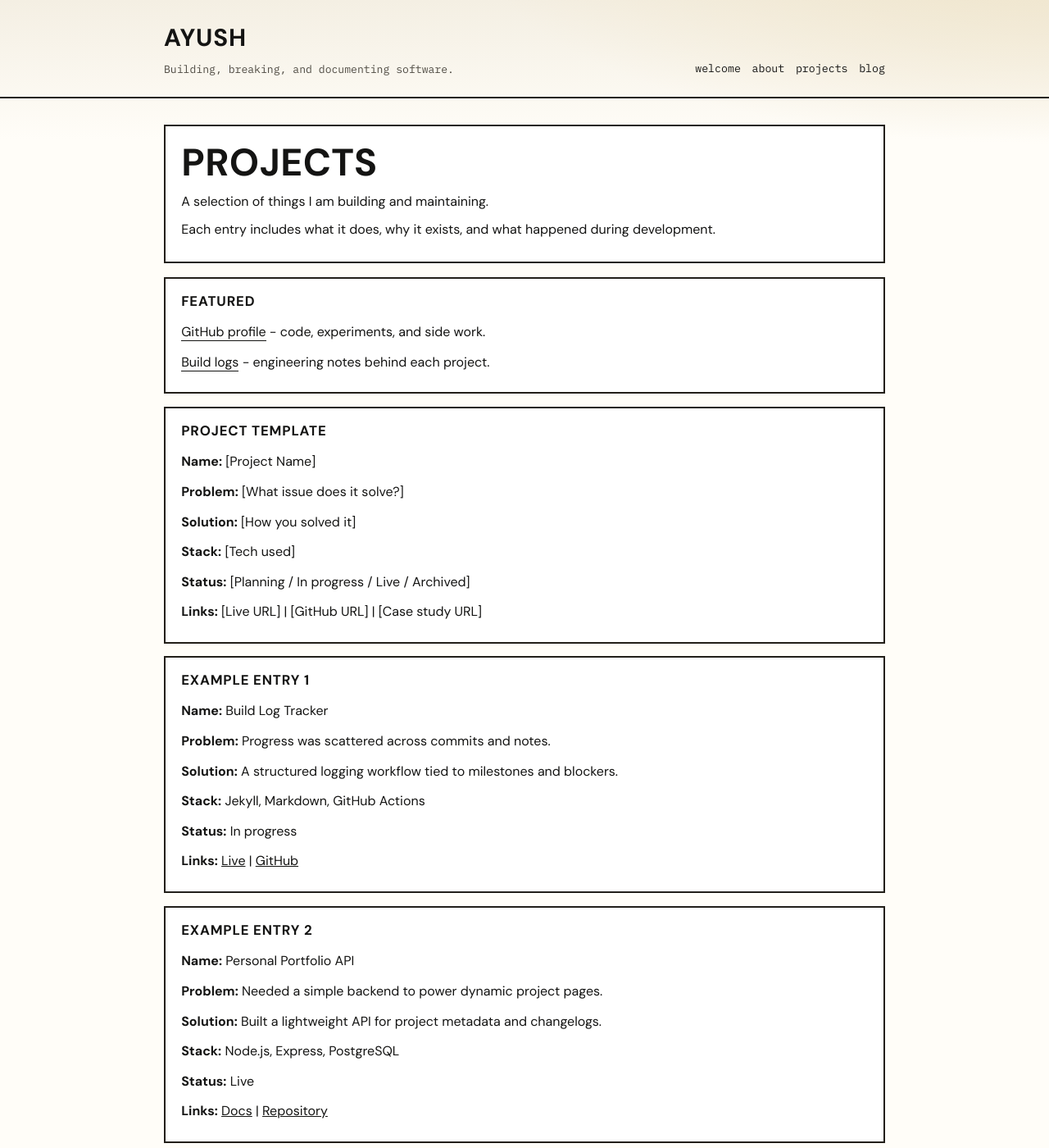
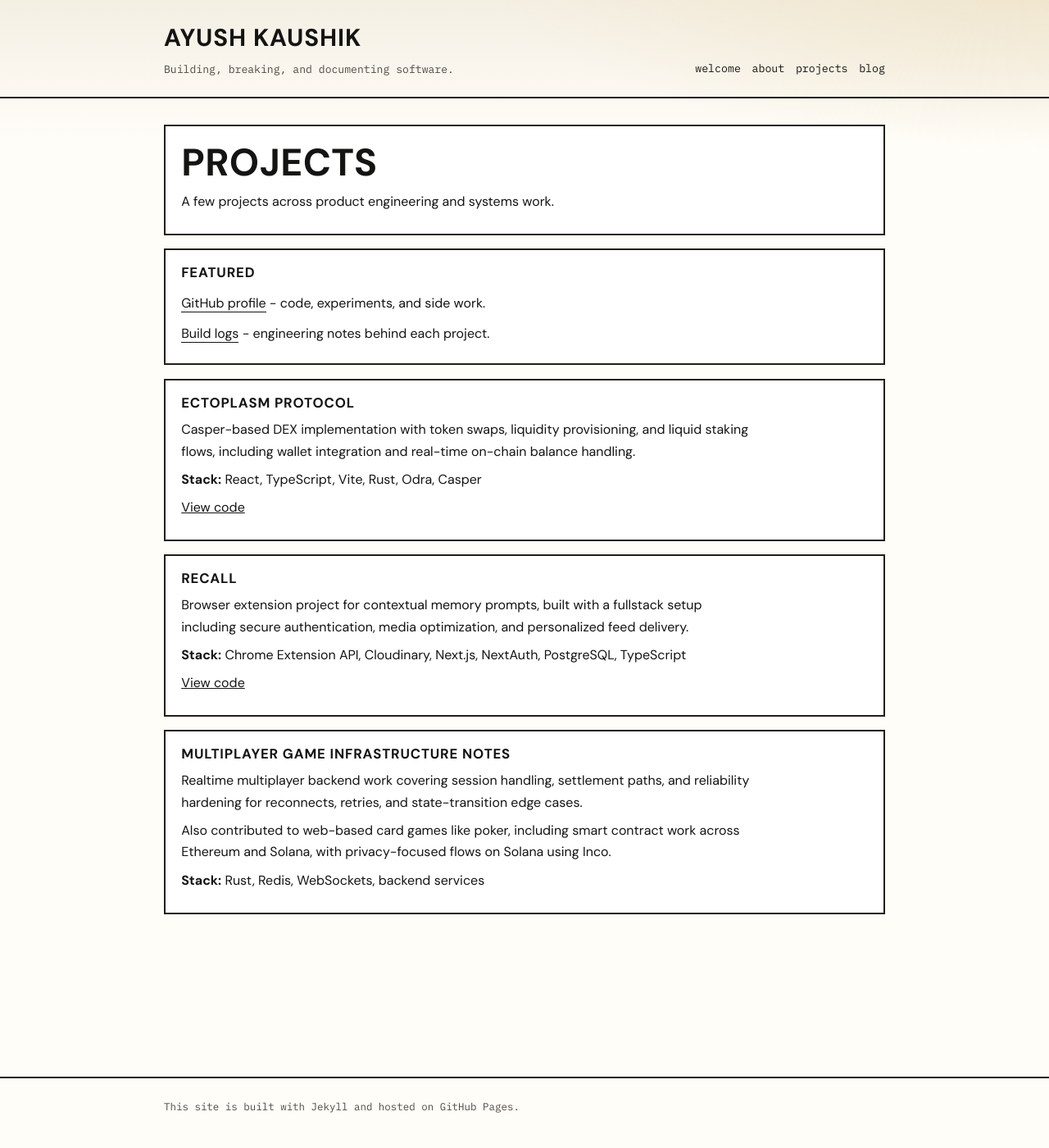
Before and after one commit to ayush99336/ayush99336.github.io, a Jekyll site: the page built from projects.md, in a window 1280 px wide and 1400 px high. Shown: the whole window at 82% size. Built offline with Jekyll 4.4.1, drawn with Linux system fonts in a browser that asks for light colours.

Commit message:
Update personal information and project descriptions in config and markdown files for clarity and completeness

```diff
--- a/_config.yml
+++ b/_config.yml
@@ -1,12 +1,12 @@
-title: Ayush
-email: hello@example.com
+title: Ayush Kaushik
+email: ayushkaushikhere@gmail.com
 description: >-
-  A developer's personal archive.
+  A personal archive of what I build, what breaks, and what I learn while shipping.
 tagline: Building, breaking, and documenting software.
 baseurl: ""
 url: ""
 lang: en
-author: Ayush
+author: Ayush Kaushik
 
 nav_links:
   - title: About
@@ -19,10 +19,10 @@ nav_links:
 social_links:
   - title: GitHub
     url: https://github.com/ayush99336
-  - title: X
-    url: https://x.com/
+  - title: LinkedIn
+    url: https://linkedin.com/in/ayushkaushik-ism
   - title: Email
-    url: mailto:hello@example.com
+    url: mailto:ayushkaushikhere@gmail.com
 
 markdown: kramdown
 permalink: /:categories/:year/:month/:day/:title/
--- a/projects.md
+++ b/projects.md
@@ -6,8 +6,7 @@ permalink: /projects/
 
 <section class="panel stagger stagger-1">
   <h1>Projects</h1>
-  <p>A selection of things I am building and maintaining.</p>
-  <p>Each entry includes what it does, why it exists, and what happened during development.</p>
+  <p>A few projects across product engineering and systems work.</p>
 </section>
 
 <section class="panel quick-links stagger stagger-2">
@@ -19,37 +18,34 @@ permalink: /projects/
 </section>
 
 <section class="panel stagger stagger-3">
-  <h2>Project Template</h2>
-  <ul>
-    <li><strong>Name:</strong> [Project Name]</li>
-    <li><strong>Problem:</strong> [What issue does it solve?]</li>
-    <li><strong>Solution:</strong> [How you solved it]</li>
-    <li><strong>Stack:</strong> [Tech used]</li>
-    <li><strong>Status:</strong> [Planning / In progress / Live / Archived]</li>
-    <li><strong>Links:</strong> [Live URL] | [GitHub URL] | [Case study URL]</li>
-  </ul>
+  <h2>Ectoplasm Protocol</h2>
+  <p>
+    Casper-based DEX implementation with token swaps, liquidity provisioning, and liquid staking flows, including wallet
+    integration and real-time on-chain balance handling.
+  </p>
+  <p><strong>Stack:</strong> React, TypeScript, Vite, Rust, Odra, Casper</p>
+  <p><a href="https://github.com/ayush99336" target="_blank" rel="noopener noreferrer">View code</a></p>
 </section>
 
 <section class="panel stagger stagger-4">
-  <h2>Example Entry 1</h2>
-  <ul>
-    <li><strong>Name:</strong> Build Log Tracker</li>
-    <li><strong>Problem:</strong> Progress was scattered across commits and notes.</li>
-    <li><strong>Solution:</strong> A structured logging workflow tied to milestones and blockers.</li>
-    <li><strong>Stack:</strong> Jekyll, Markdown, GitHub Actions</li>
-    <li><strong>Status:</strong> In progress</li>
-    <li><strong>Links:</strong> <a href="#">Live</a> | <a href="#">GitHub</a></li>
-  </ul>
+  <h2>Recall</h2>
+  <p>
+    Browser extension project for contextual memory prompts, built with a fullstack setup including secure authentication,
+    media optimization, and personalized feed delivery.
+  </p>
+  <p><strong>Stack:</strong> Chrome Extension API, Cloudinary, Next.js, NextAuth, PostgreSQL, TypeScript</p>
+  <p><a href="https://github.com/ayush99336" target="_blank" rel="noopener noreferrer">View code</a></p>
 </section>
 
 <section class="panel stagger stagger-4">
-  <h2>Example Entry 2</h2>
-  <ul>
-    <li><strong>Name:</strong> Personal Portfolio API</li>
-    <li><strong>Problem:</strong> Needed a simple backend to power dynamic project pages.</li>
-    <li><strong>Solution:</strong> Built a lightweight API for project metadata and changelogs.</li>
-    <li><strong>Stack:</strong> Node.js, Express, PostgreSQL</li>
-    <li><strong>Status:</strong> Live</li>
-    <li><strong>Links:</strong> <a href="#">Docs</a> | <a href="#">Repository</a></li>
-  </ul>
+  <h2>Multiplayer Game Infrastructure Notes</h2>
+  <p>
+    Realtime multiplayer backend work covering session handling, settlement paths, and reliability hardening for reconnects,
+    retries, and state-transition edge cases.
+  </p>
+  <p>
+    Also contributed to web-based card games like poker, including smart contract work across Ethereum and Solana,
+    with privacy-focused flows on Solana using Inco.
+  </p>
+  <p><strong>Stack:</strong> Rust, Redis, WebSockets, backend services</p>
 </section>
```
Also changed, not shown: about.md (+22 -7 lines).
